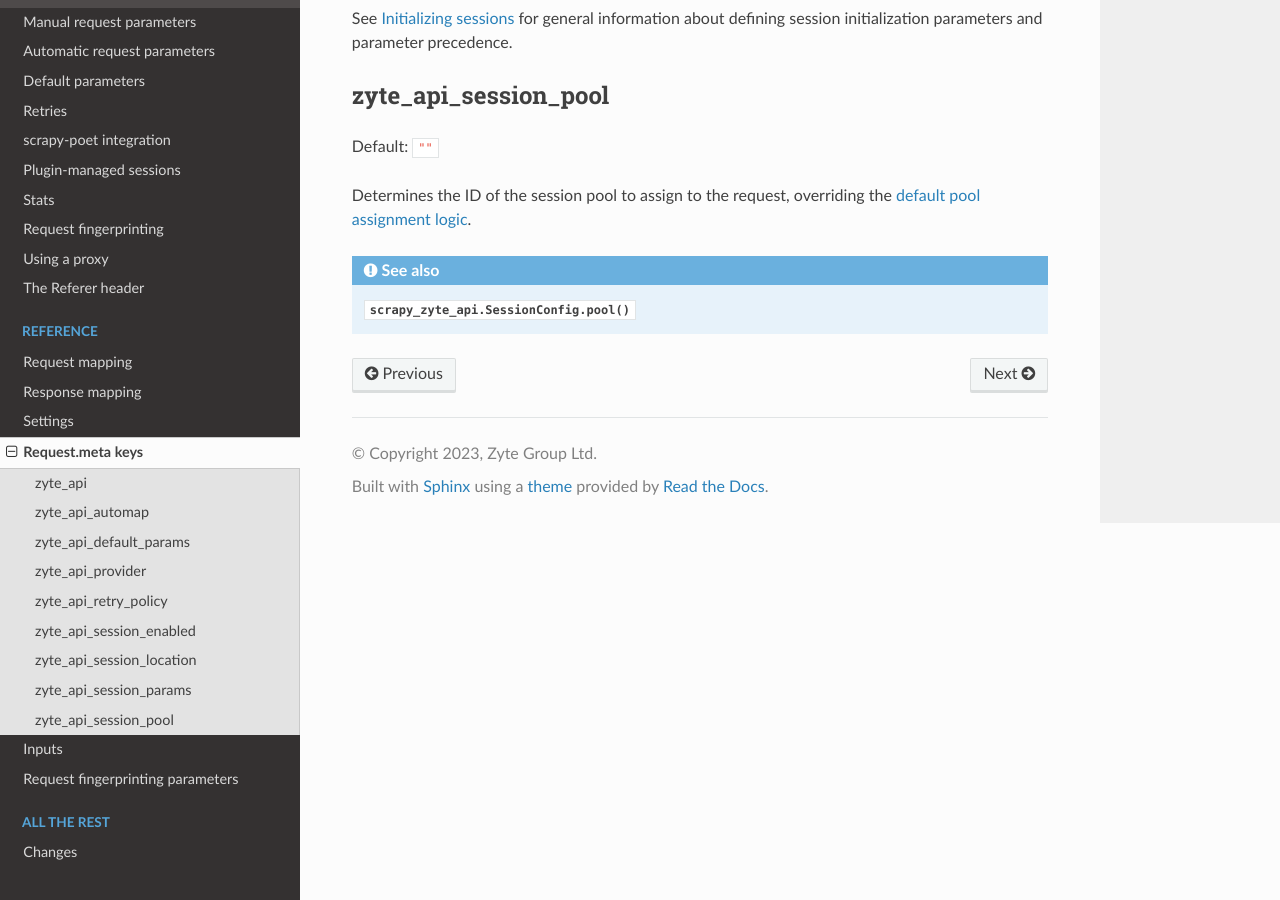
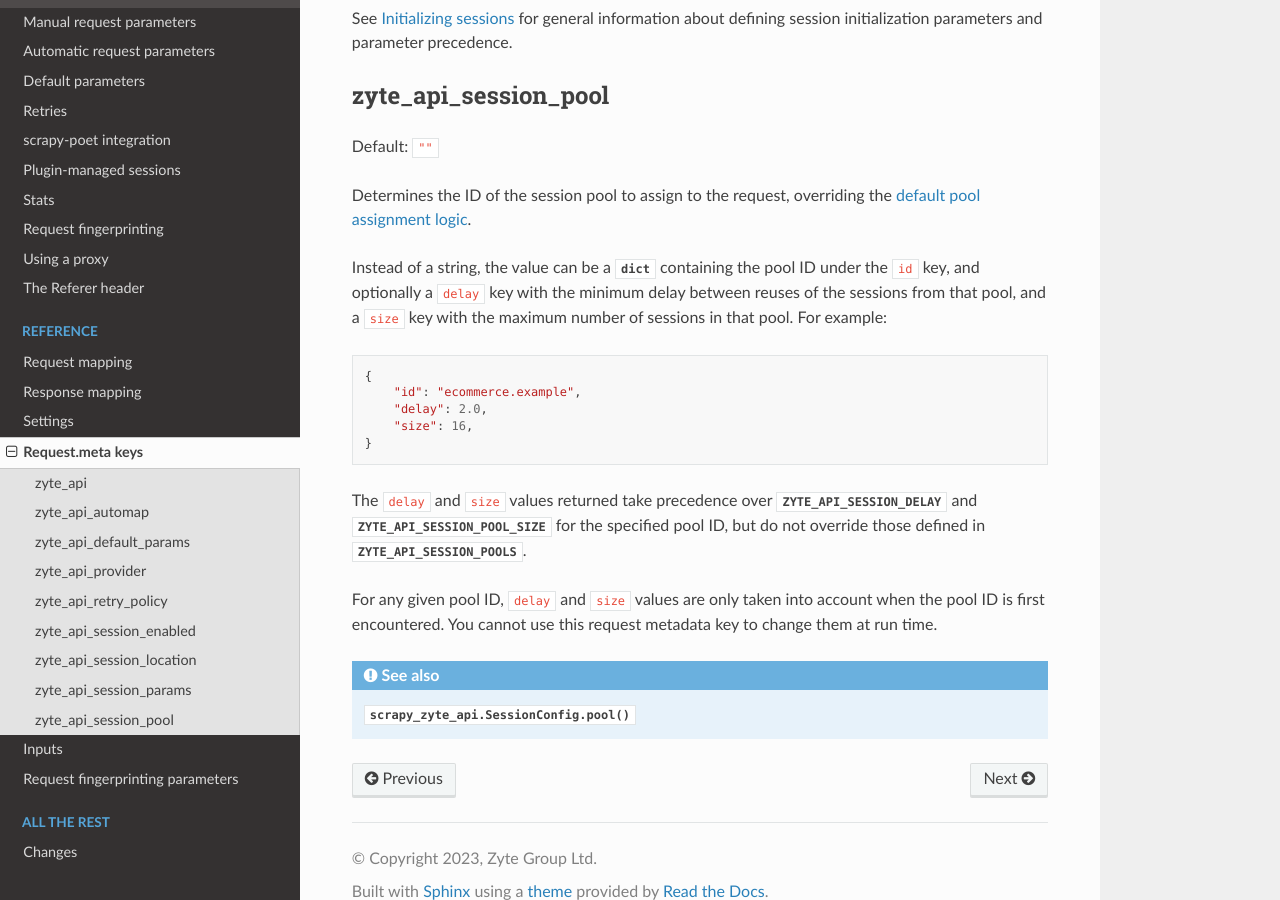
Before and after one commit to scrapy-plugins/scrapy-zyte-api, a Sphinx documentation site: the page built from docs/reference/meta.rst, in a window 1280 px wide and 900 px high, scrolled down 2267 px. Built offline with Sphinx 7.4.7 and the Read the Docs theme 3.1.0, drawn with Linux system fonts in a browser that asks for light colours.

Commit message:
Update the documentation of the zyte_api_session_pool request metadata key

```diff
--- a/docs/reference/meta.rst
+++ b/docs/reference/meta.rst
@@ -144,4 +144,26 @@ Default: ``""``
 Determines the ID of the session pool to assign to the request, overriding the
 :ref:`default pool assignment logic <session-pools>`.
 
+Instead of a string, the value can be a :class:`dict` containing the pool ID
+under the ``id`` key, and optionally a ``delay`` key with the minimum delay
+between reuses of the sessions from that pool, and a ``size`` key with the
+maximum number of sessions in that pool. For example:
+
+.. code-block:: python
+
+    {
+        "id": "ecommerce.example",
+        "delay": 2.0,
+        "size": 16,
+    }
+
+The ``delay`` and ``size`` values returned take precedence over
+:setting:`ZYTE_API_SESSION_DELAY` and :setting:`ZYTE_API_SESSION_POOL_SIZE` for
+the specified pool ID, but do not override those defined in
+:setting:`ZYTE_API_SESSION_POOLS`.
+
+For any given pool ID, ``delay`` and ``size`` values are only taken into
+account when the pool ID is first encountered. You cannot use this request
+metadata key to change them at run time.
+
 .. seealso:: :meth:`scrapy_zyte_api.SessionConfig.pool`
```
Also changed, not shown: CHANGES.rst (+6 -5 lines).
